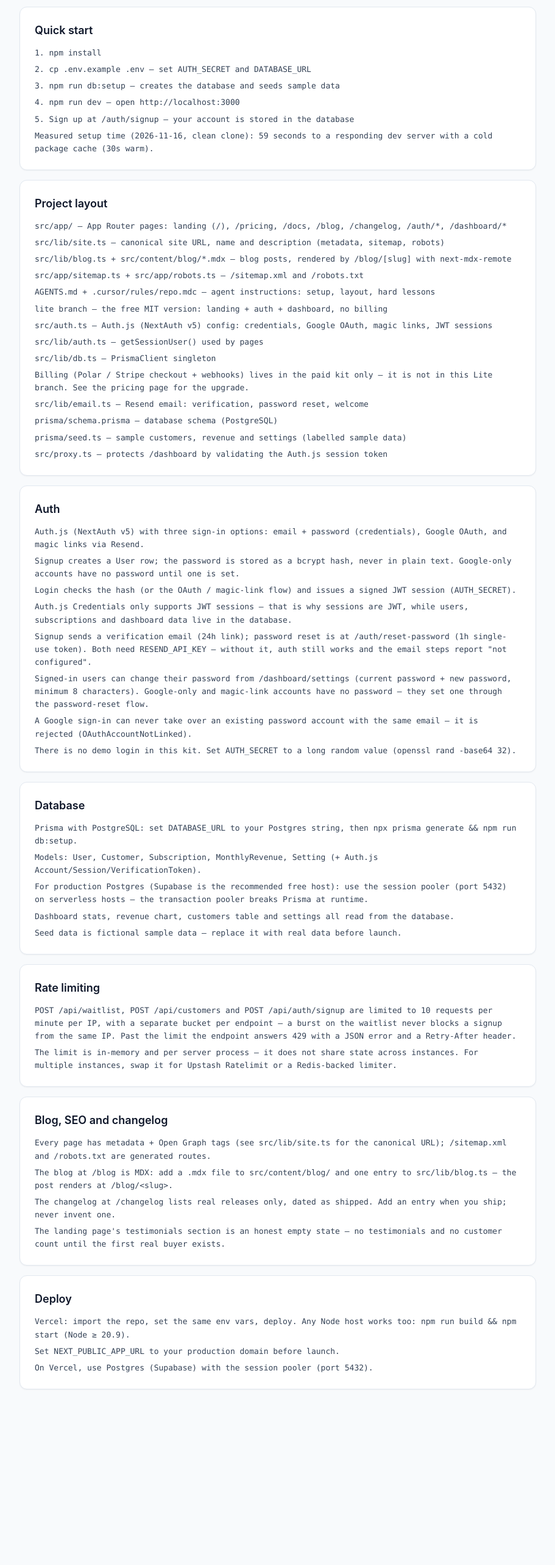
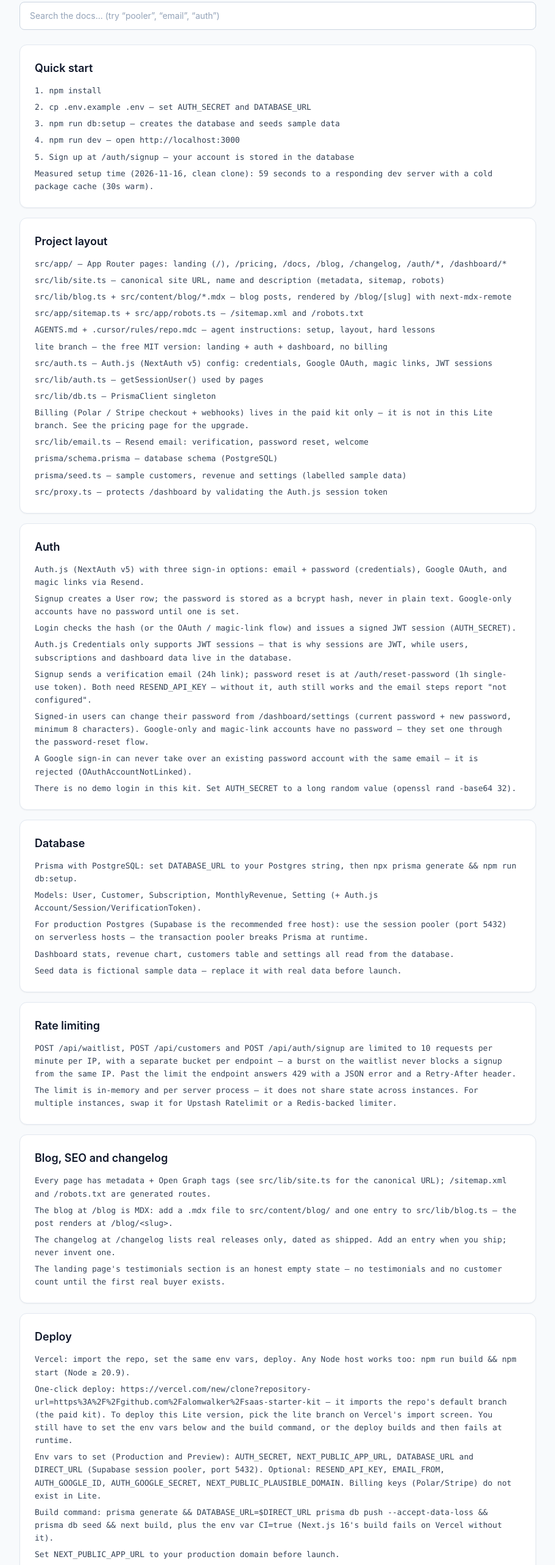
Before and after one commit to alomwalker/saas-starter-kit, a Next.js app: page /docs in a window 1280 px wide. Shown: the part 234-2800 px from the top of the page at 61% size, without its empty margins (184-1095 px from the left). Before the commit the page ends 2576 px from the top, so only its background shows below. Built offline with nearby package versions, Linux system fonts and the light colour scheme; no server answers.

Commit message:
Add client-side search to the docs page (Lite)
Same DocsSearch component as main, without the Deploy-to-Vercel
card (that gets its own lite-worded treatment) and with lite
search hints. Verified in headless Chromium: 'pooler' -> 2
sections, gibberish -> 0 + empty message, clear -> 7.

```diff
--- /dev/null
+++ b/src/app/docs/DocsSearch.tsx
@@ -0,0 +1,81 @@
+"use client";
+
+import { useMemo, useState } from "react";
+import { Card } from "@/components/ui";
+
+export type DocsSection = { title: string; body: string[] };
+
+/**
+ * Client-side docs search — no external service, no index build
+ * step. Filters the sections as you type: a section shows when
+ * its title or any of its lines matches, and inside a matching
+ * section only the matching lines are shown (unless the title
+ * itself matched, in which case the whole section shows).
+ */
+export default function DocsSearch({ sections }: { sections: DocsSection[] }) {
+  const [query, setQuery] = useState("");
+  const q = query.trim().toLowerCase();
+
+  const filtered = useMemo(() => {
+    if (!q) return sections.map((s) => ({ ...s, lines: s.body }));
+    const out: Array<DocsSection & { lines: string[] }> = [];
+    for (const s of sections) {
+      const titleHit = s.title.toLowerCase().includes(q);
+      const lines = s.body.filter((line) => line.toLowerCase().includes(q));
+      if (titleHit) out.push({ ...s, lines: s.body });
+      else if (lines.length > 0) out.push({ ...s, lines });
+    }
+    return out;
+  }, [sections, q]);
+
+  return (
+    <div>
+      <div className="mt-8">
+        <label className="sr-only" htmlFor="docs-search">
+          Search the docs
+        </label>
+        <input
+          id="docs-search"
+          type="search"
+          value={query}
+          onChange={(e) => setQuery(e.target.value)}
+          placeholder="Search the docs… (try “pooler”, “email”, “auth”)"
+          className="w-full rounded-lg border border-slate-300 bg-white px-4 py-3 text-sm text-slate-900 placeholder:text-slate-400 focus:border-brand-600 focus:outline-none"
+        />
+        {q ? (
+          <p className="mt-2 text-sm text-slate-500">
+            {filtered.length > 0
+              ? `${filtered.length} section${filtered.length === 1 ? "" : "s"} match${filtered.length === 1 ? "es" : ""} “${query.trim()}”`
+              : `No sections match “${query.trim()}” — try another term.`}
+            {filtered.length === 0 ? null : (
+              <>
+                {" "}
+                <button
+                  type="button"
+                  onClick={() => setQuery("")}
+                  className="font-medium text-brand-600 hover:underline"
+                >
+                  Clear search
+                </button>
+              </>
+            )}
+          </p>
+        ) : null}
+      </div>
+      <div className="mt-6 space-y-4">
+        {filtered.map((s) => (
+          <Card key={s.title} className="p-6">
+            <h2 className="text-lg font-semibold text-slate-900">{s.title}</h2>
+            <ul className="mt-3 space-y-1.5 text-sm leading-relaxed text-slate-700">
+              {s.lines.map((line) => (
+                <li key={line} className="font-mono text-[13px]">
+                  {line}
+                </li>
+              ))}
+            </ul>
+          </Card>
+        ))}
+      </div>
+    </div>
+  );
+}
--- a/src/app/docs/page.tsx
+++ b/src/app/docs/page.tsx
@@ -1,5 +1,5 @@
 import type { Metadata } from "next";
-import { Card } from "@/components/ui";
+import DocsSearch from "./DocsSearch";
 
 export const metadata: Metadata = {
   title: "Documentation",
@@ -81,6 +81,9 @@ const SECTIONS: Array<{ title: string; body: string[] }> = [
     title: "Deploy",
     body: [
       "Vercel: import the repo, set the same env vars, deploy. Any Node host works too: npm run build && npm start (Node ≥ 20.9).",
+      "One-click deploy: https://vercel.com/new/clone?repository-url=https%3A%2F%2Fgithub.com%2Falomwalker%2Fsaas-starter-kit — it imports the repo's default branch (the paid kit). To deploy this Lite version, pick the lite branch on Vercel's import screen. You still have to set the env vars below and the build command, or the deploy builds and then fails at runtime.",
+      "Env vars to set (Production and Preview): AUTH_SECRET, NEXT_PUBLIC_APP_URL, DATABASE_URL and DIRECT_URL (Supabase session pooler, port 5432). Optional: RESEND_API_KEY, EMAIL_FROM, AUTH_GOOGLE_ID, AUTH_GOOGLE_SECRET, NEXT_PUBLIC_PLAUSIBLE_DOMAIN. Billing keys (Polar/Stripe) do not exist in Lite.",
+      "Build command: prisma generate && DATABASE_URL=$DIRECT_URL prisma db push --accept-data-loss && prisma db seed && next build, plus the env var CI=true (Next.js 16's build fails on Vercel without it).",
       "Set NEXT_PUBLIC_APP_URL to your production domain before launch.",
       "On Vercel, use Postgres (Supabase) with the session pooler (port 5432).",
     ],
@@ -101,18 +104,7 @@ export default function DocsPage() {
         <p className="mt-3 text-lg text-slate-600">
           Everything you need to run, brand, and launch this starter kit.
         </p>
-        <div className="mt-10 space-y-4">
-          {SECTIONS.map((s) => (
-            <Card key={s.title} className="p-6">
-              <h2 className="text-lg font-semibold text-slate-900">{s.title}</h2>
-              <ul className="mt-3 space-y-1.5 text-sm leading-relaxed text-slate-700">
-                {s.body.map((line) => (
-                  <li key={line} className="font-mono text-[13px]">{line}</li>
-                ))}
-              </ul>
-            </Card>
-          ))}
-        </div>
+        <DocsSearch sections={SECTIONS} />
       </main>
     </div>
   );
```
